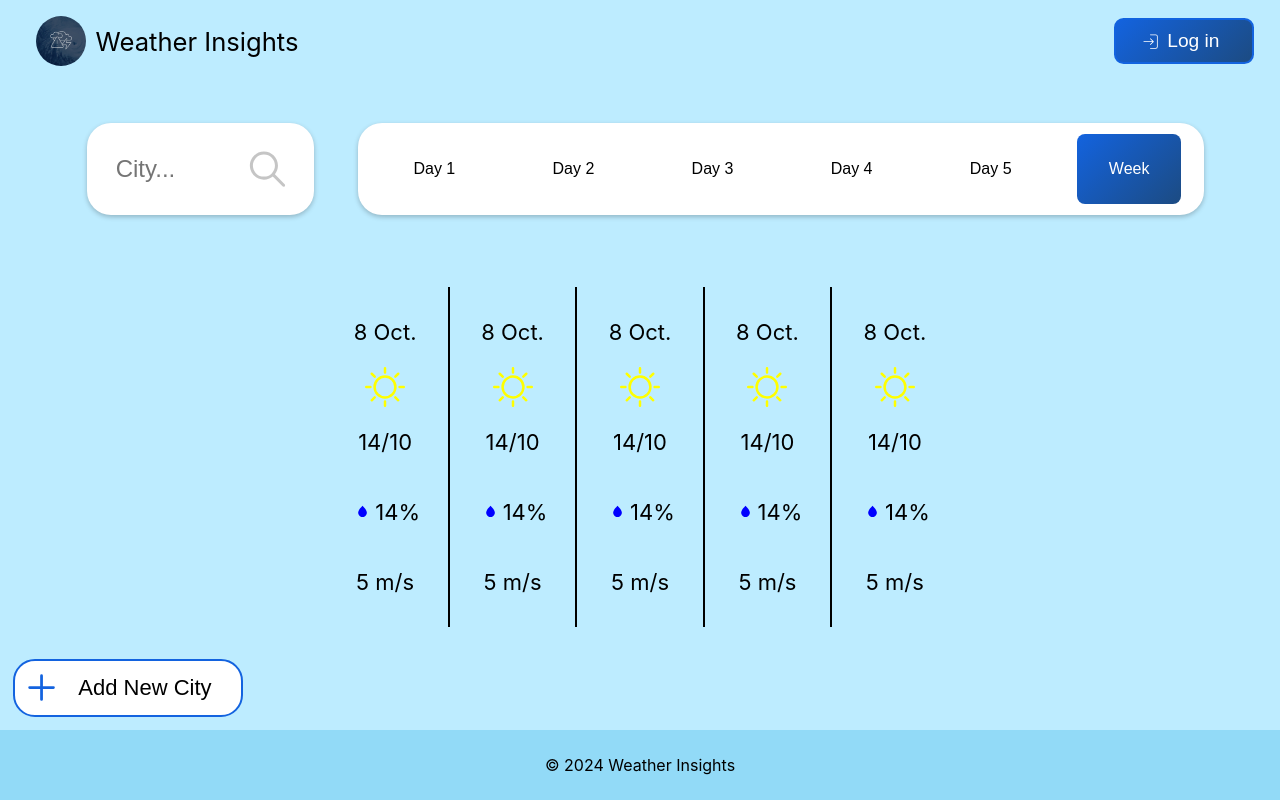
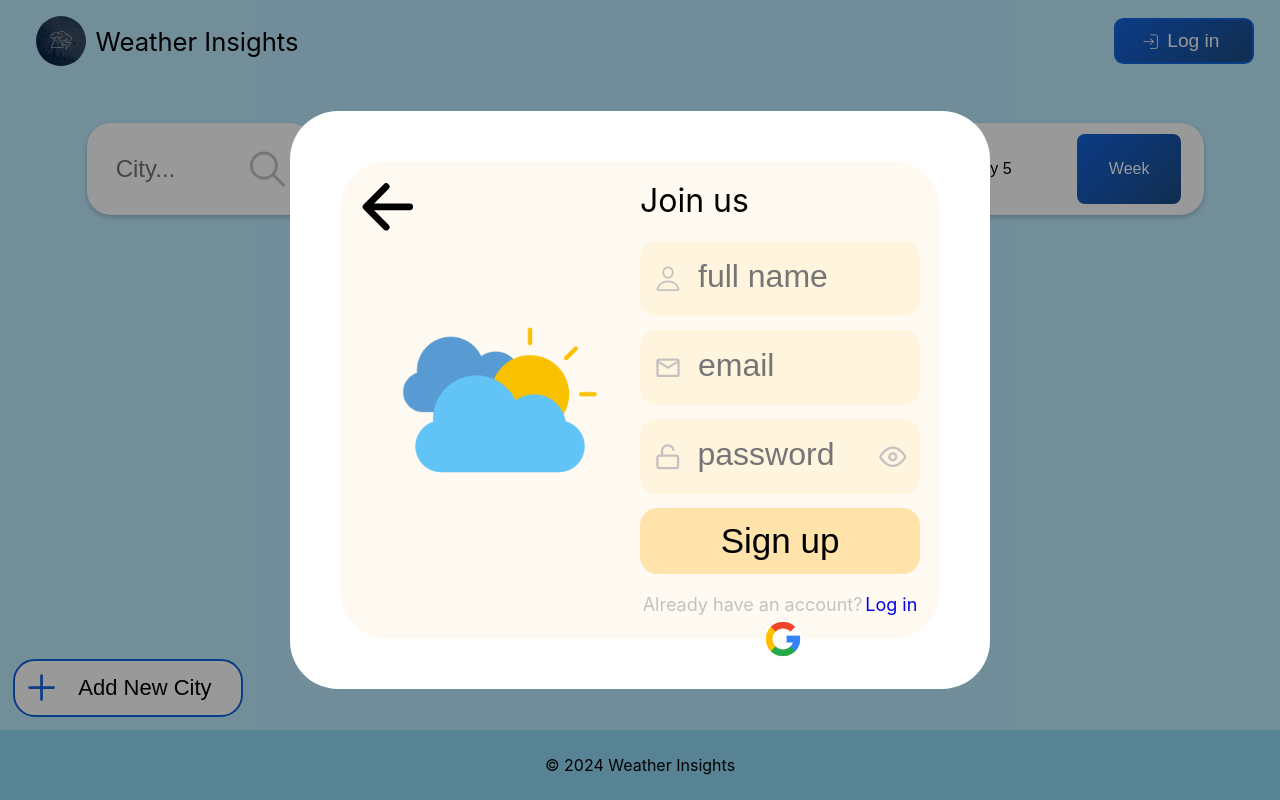
Before and after one commit to data-opser/weather-insights, a React (Create React App) app in the folder frontend/: page / in a window 1280 px wide. Both pictures are taken after a click on the button "Log in". Built offline with nearby package versions, Linux system fonts and the light colour scheme.

Commit message:
added modal form

```diff
--- a/frontend/src/components/Form.js
+++ b/frontend/src/components/Form.js
@@ -4,20 +4,20 @@ import form_weather_icon from '../images/form-weather-icon.png';
 import google_icon from '../images/google-icon.png';
 import { IoArrowBack } from "react-icons/io5";
 import { MdOutlineEmail } from "react-icons/md";
-import { RiLockPasswordLine } from "react-icons/ri";
-import { BsPersonFill } from "react-icons/bs";
+import { LuUnlock } from "react-icons/lu";
+import { IoPersonOutline } from "react-icons/io5";
 import { FiEye, FiEyeOff } from "react-icons/fi";
 
-function Form({ type }) {
+function Form({ type, setActive }) {
   const formConfig = {
-    Login: {
+    login: {
       title: "Welcome back",
       buttonText: "Login",
       linkParagraph: "Haven't got an account?",
       linkText: "Sign up",
       linkUrl: "/register",
     },
-    Register: {
+    register: {
       title: "Join us",
       buttonText: "Sign up",
       linkParagraph: "Already have an account?",
@@ -27,9 +27,13 @@ function Form({ type }) {
   };
 
   const config = formConfig[type] || formConfig.Login;
-  const [show, setShow] = useState(false);
+  const [showPassword, setShowPassword] = useState(false);
   const handleClick = () => {
-    setShow(!show);
+    setShowPassword(!showPassword);
+  };
+
+  const closeForm = () => {
+    setActive(false);
   };
 
   return (
@@ -37,16 +41,13 @@ function Form({ type }) {
       <div className='left-column'>
         <img className='form-weather-icon' src={form_weather_icon} alt='form-weather-icon'></img>
       </div>
-      <button className='return-button'>
-        <IoArrowBack className='return-arrow' />
-      </button>
       <div className='right-column'>
         <form className='data-form'>
           <h1>{config.title}</h1>
           {
-            type === "Register" && (
+            type === "register" && (
               <div className='input-field'>
-                <BsPersonFill className='icon' />
+                <IoPersonOutline className='icon' />
                 <input type='text' placeholder='full name'></input>
               </div>
             )
@@ -55,10 +56,10 @@ function Form({ type }) {
             <MdOutlineEmail className='icon' />
             <input type='email' placeholder='email'></input>
           </div>
-          <div className='input-field'>
-            <RiLockPasswordLine className='icon' />
-            <input type={show ? "text" : "password"} placeholder='password'></input>
-            {show ? <FiEyeOff onClick={handleClick} className='icon show-password' /> : <FiEye onClick={handleClick} className='icon show-password' />}
+          <div className='input-field pass-input-field'>
+            <LuUnlock className='icon' />
+            <input type={showPassword ? "text" : "password"} placeholder='password'></input>
+            {showPassword ? <FiEyeOff onClick={handleClick} className='icon show-password' /> : <FiEye onClick={handleClick} className='icon show-password' />}
           </div>
           <button type='submit'>{config.buttonText}</button>
           <div className='link'>
@@ -68,6 +69,9 @@ function Form({ type }) {
         </form>
       </div>
       <img src={google_icon} className='google-icon'></img>
+      <button className='return-button' onClick={closeForm} >
+        <IoArrowBack className='return-arrow' />
+      </button>
     </div>
   );
 }
--- a/frontend/src/components/Header.js
+++ b/frontend/src/components/Header.js
@@ -2,13 +2,16 @@ import React, { useState } from 'react';
 import '../styles/Header.css';
 import logo from '../images/logo.png';
 import { CiLogin } from "react-icons/ci";
+import Modal from './Modal';
+import Form from './Form';
 
 function Header() {
   const [isLoginClicked, setIsLoginClicked] = useState(false);
+  const [modalActive, setModalActive] = useState(false);
 
-  // Функція для зміни стану кнопки при натисканні
   const handleLoginClick = () => {
     setIsLoginClicked(!isLoginClicked);
+    setModalActive(true);
   };
 
   return (
@@ -24,6 +27,9 @@ function Header() {
         <CiLogin className={`icon-button-login ${isLoginClicked ? 'white' : ''}`}/>
         Log in
       </button>
+      <Modal active={modalActive} setActive={setModalActive}>
+        <Form type='register' setActive={setModalActive} />
+      </Modal>
     </div>
   );
 }
--- /dev/null
+++ b/frontend/src/components/Modal.js
@@ -0,0 +1,14 @@
+import React from 'react';
+import '../styles/Modal.css';
+
+function Modal({ active, setActive, children }) {
+  return (
+    <div className={active ? 'modal active' : 'modal'} onClick={() => setActive(false)}>
+      <div className={active ? 'modal-content active' : 'modal-content'} onClick={e => e.stopPropagation()}>
+        {children}
+      </div>
+    </div>
+  );
+}
+
+export default Modal;
--- a/frontend/src/styles/Form.css
+++ b/frontend/src/styles/Form.css
@@ -1,6 +1,5 @@
 .form {
   background: #FFFAF1;
-  width: 40%;
   border-radius: 3em;
   margin: 20px;
   padding: 20px;
@@ -67,8 +66,12 @@
   background: transparent;
   border: none;
   outline: none;
-  width: 70%;
+  width: 75%;
   font-size: x-large;
+}
+
+.pass-input-field input {
+  width: 60%;
 }
 
 .input-field input::placeholder {
@@ -128,6 +131,7 @@
   background: white;
   border-radius: 2em;
   cursor: pointer;
+  /* border: 10px solid white; */
 }
 
 @media screen and (max-width: 1100px) {
@@ -150,7 +154,7 @@
   .return-button {
     height: 9%;
     left: 4%;
-    top: 4%;
+    top: 6%;
   }
 }
 
--- /dev/null
+++ b/frontend/src/styles/Modal.css
@@ -0,0 +1,38 @@
+.modal {
+  height: 100vh;
+  width: 100vw;
+  background-color: rgba(0, 0, 0, 0.4);
+  position: fixed;
+  top: 0;
+  left: 0;
+  display: flex;
+  align-items: center;
+  justify-content: center;
+  opacity: 0;
+  pointer-events: none;
+  transition: 0.5s;
+}
+
+.modal.active {
+  opacity: 1;
+  pointer-events: all;
+}
+
+.modal-content {
+  border-radius: 3em;
+  background-color: white;
+  transform: scale(0.5);
+  transition: 0.4s all;
+  width: 50vw;
+  padding: 30px;
+}
+
+.modal-content.active {
+  transform: scale(1);
+}
+
+@media screen and (max-width: 1000px) {
+  .modal-content {
+    width: 80vw;
+  }
+}
```
